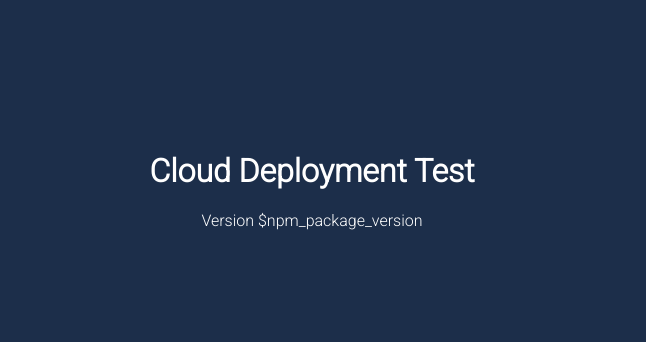
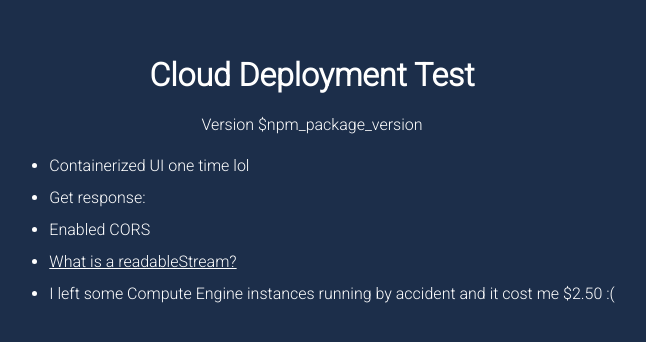
Before and after one commit to ramyun00/annaboothome, a React (Create React App) app: page / in a window 1280 px wide. Shown: the part 220-562 px from the top of the page, without its empty margins (328-974 px from the left). Built offline with nearby package versions, Linux system fonts and the light colour scheme; no server answers.

Commit message:
Make some notes about what I'm doing

```diff
--- a/package.json
+++ b/package.json
@@ -1,6 +1,6 @@
 {
   "name": "annaboothome",
-  "version": "0.1.0",
+  "version": "0.2.0",
   "private": true,
   "dependencies": {
     "@testing-library/jest-dom": "^5.16.5",
--- a/src/App.js
+++ b/src/App.js
@@ -1,4 +1,4 @@
-import { useEffect } from 'react';
+import { useEffect, useState } from 'react';
 import './App.scss';
 // Import the functions you need from the SDKs you need
 import { initializeApp } from "firebase/app";
@@ -26,16 +26,28 @@ const firebaseConfig = {
 // const analytics = getAnalytics(app);
 
 function App() {
+  const [apiResponse, setApiResponse] = useState('');
   useEffect(() => {
     const call = fetch("https://annaboothome.ue.r.appspot.com/")
-    .then(res => res.text());
-  console.log('call', call);
+    .then(stream => stream.text())
+    .then(result => setApiResponse(result));
   }, [])
 
   return (
     <div className="app">
       <Title title="Cloud Deployment Test"></Title>
       Version {process.env.REACT_APP_VERSION}
+      <p>
+        <ul>
+          <li>Containerized UI one time lol</li>
+          <li>Get response: {apiResponse}</li>
+          <li>Enabled CORS</li>
+          <li>
+            <a href="https://developer.mozilla.org/en-US/docs/Web/API/Streams_API#concepts_and_usage" target="_BLANK" rel="noreferrer">What is a readableStream?</a>
+          </li>
+          <li>I left some Compute Engine instances running by accident and it cost me $2.50 :(</li>
+        </ul>
+      </p>
     </div>
   );
 }
--- a/src/App.scss
+++ b/src/App.scss
@@ -15,6 +15,23 @@ html, body {
 body {
   background: #1c2e4a;
   color: #ffffff;
+  font-size: 1rem;
+}
+
+a {
+  color: #ffffff;
+
+  &:visited {
+    color: #cccccc;
+  }
+}
+
+ul {
+  text-align: left;
+
+  li {
+    line-height: 2rem;
+  }
 }
 
 .app {
```
